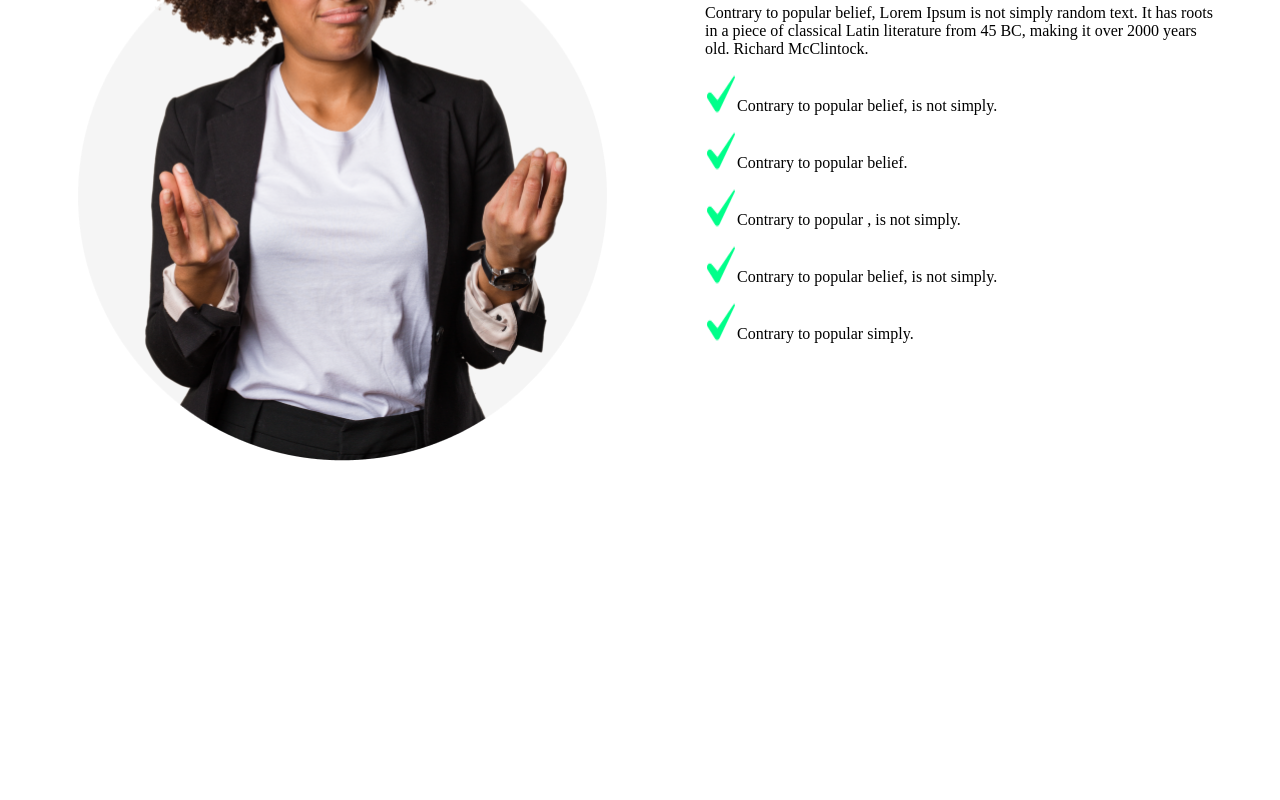
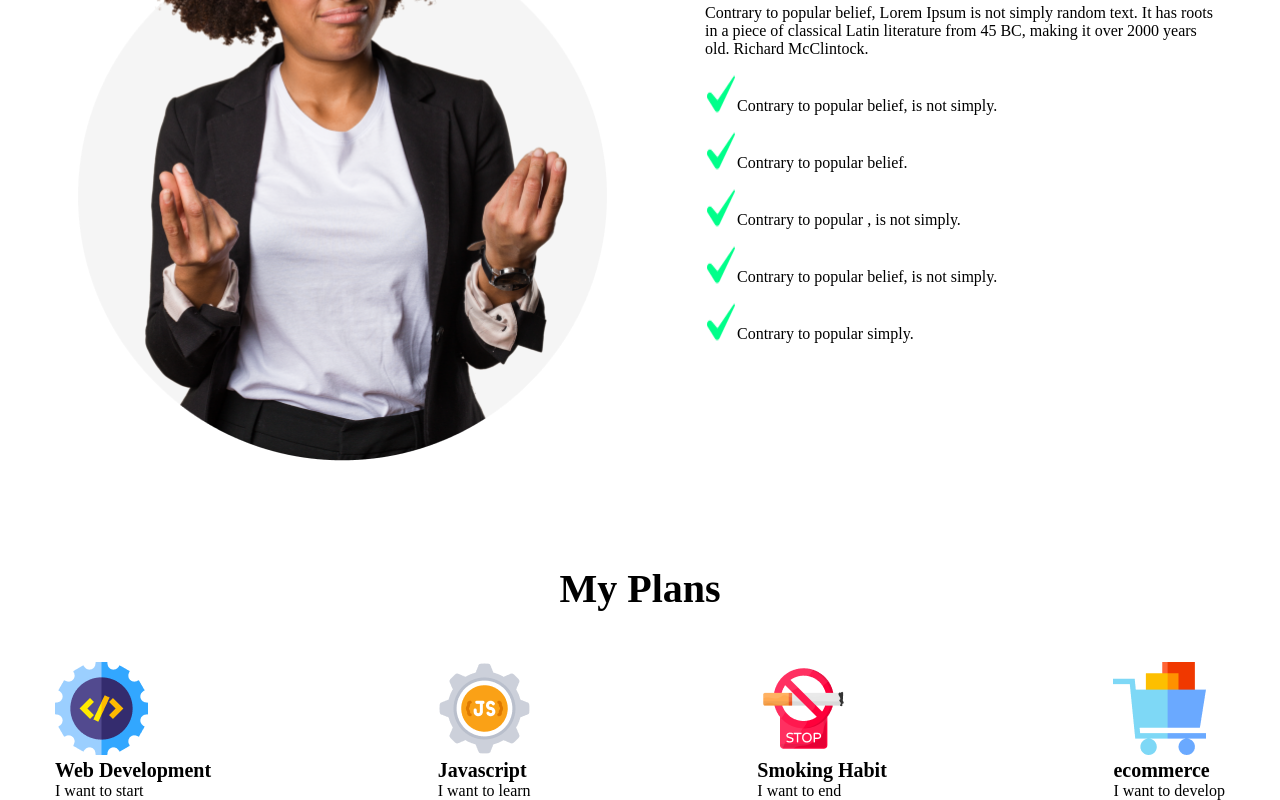
Before and after one commit to ismailmozumdar7/Frist-Assainment, a plain HTML site: page index.html in a window 1280 px wide. Shown: the part 1064-1864 px from the top of the page. Before the commit the page ends 1529 px from the top, so only its background shows below. Drawn offline with Linux system fonts and the light colour scheme.

Commit message:
My-Plans

```diff
--- a/index.html
+++ b/index.html
@@ -8,6 +8,9 @@
     <link rel="stylesheet" href="./style.css">
 </head>
 <body>
+
+    <!-- banner -->
+
     <section class="banner">
         <div class="container">
             <div class="detels">
@@ -17,6 +20,9 @@
             </div>
         </div>
     </section>
+
+    <!-- About -->
+
     <section class="info">
         <div class="container">
              <div class="info-container">
@@ -50,5 +56,35 @@
              </div>
         </div>
     </section>
+
+    <!-- My-Plans -->
+
+    <section class="My-Plans">
+        <div class="container">
+            <h1 class="Plans-titel">My Plans</h1>
+        <div class="card-container">
+            <div class="card">
+                <img src="./images/icons/web.png" alt="">
+                <h3>Web Development</h3>
+                <p>I want to start</p>
+            </div>
+            <div class="card">
+                <img src="./images/icons/js.png" alt="">
+                <h3>Javascript</h3>
+                <p>I want to learn</p>
+            </div>
+            <div class="card">
+                <img src="./images/icons/smoke.png" alt="">
+                <h3>Smoking Habit</h3>
+                <p>I want to end</p>
+            </div>
+            <div class="card">
+                <img src="./images/icons/ecom.png" alt="">
+                <h3>ecommerce</h3>
+                <p>I want to develop</p>
+            </div>
+        </div>
+        </div>
+    </section>
 </body>
 </html>
--- a/style.css
+++ b/style.css
@@ -2,6 +2,9 @@
     margin: 0;
     padding: 0;
 }
+
+/* banner */
+
 .banner{
     height: 100vh;
     width: 100%;
@@ -35,18 +38,21 @@
     margin-top: 33px;
     float: right;
 }
+
+/* My failures */
+
+.info-container{
+    display: flex;
+}
+.About{
+    width: 570px;
+}
 .img{
     width: 570px;
 }
 .img img{
     width: 570px;
     height: 723;
-}
-.About{
-    width: 570px;
-}
-.info-container{
-    display: flex;
 }
 .service{
     display: flex;
@@ -63,3 +69,27 @@
 .About p{
     margin-top: 24px;
 }
+
+/* My Plans */
+
+.Plans-titel{
+    text-align: center;
+    font-size: 40px;
+    margin-top: 100px;
+    margin-bottom: 50px;
+}
+.card img{
+    height: 93px;
+    width: 93px;
+}
+.card-container{
+    display: flex;
+    justify-content: space-between;
+}
+.card{
+    align-items: center;
+}
+.card h3{
+    font-weight: bold;
+    font-size: 20px;
+}
```
